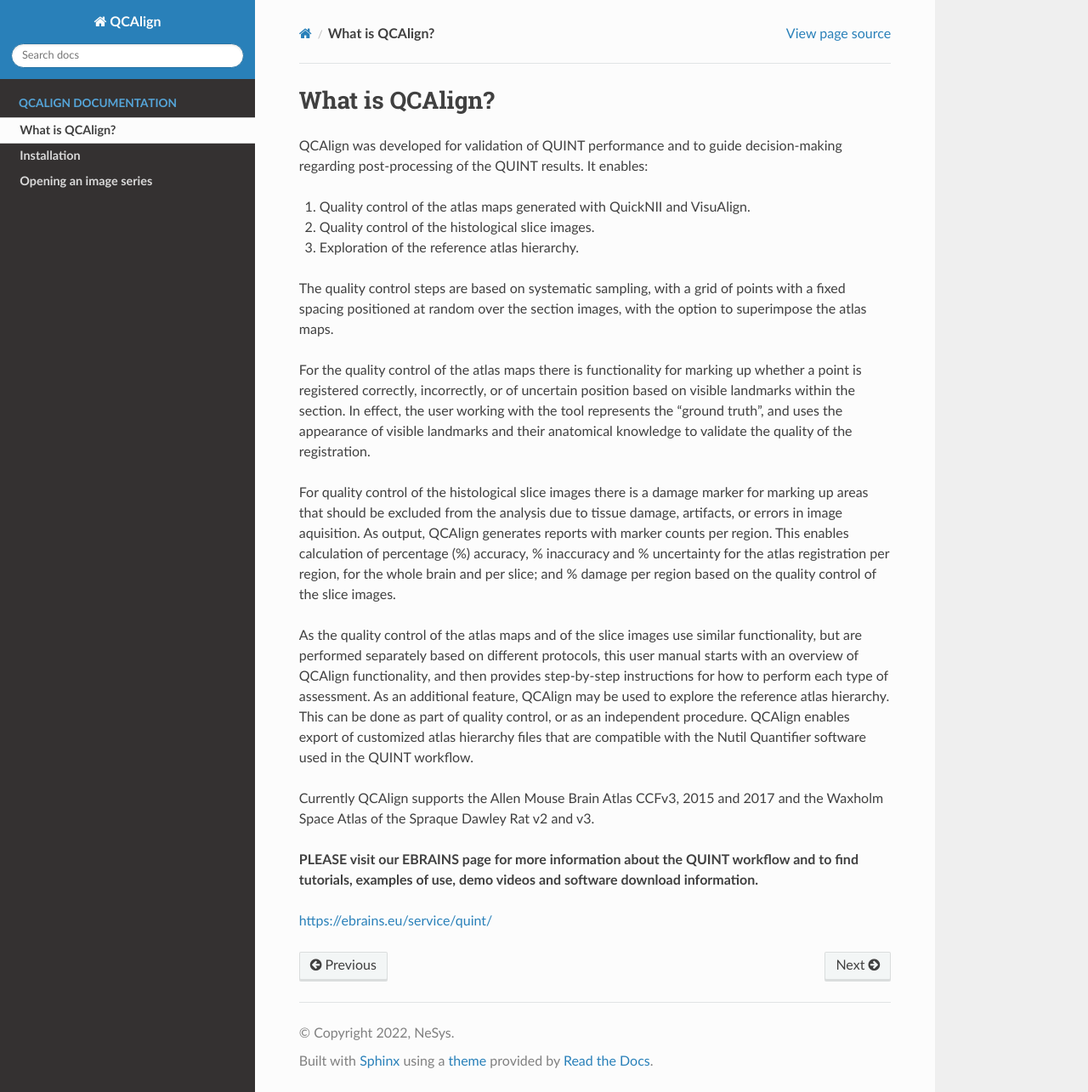
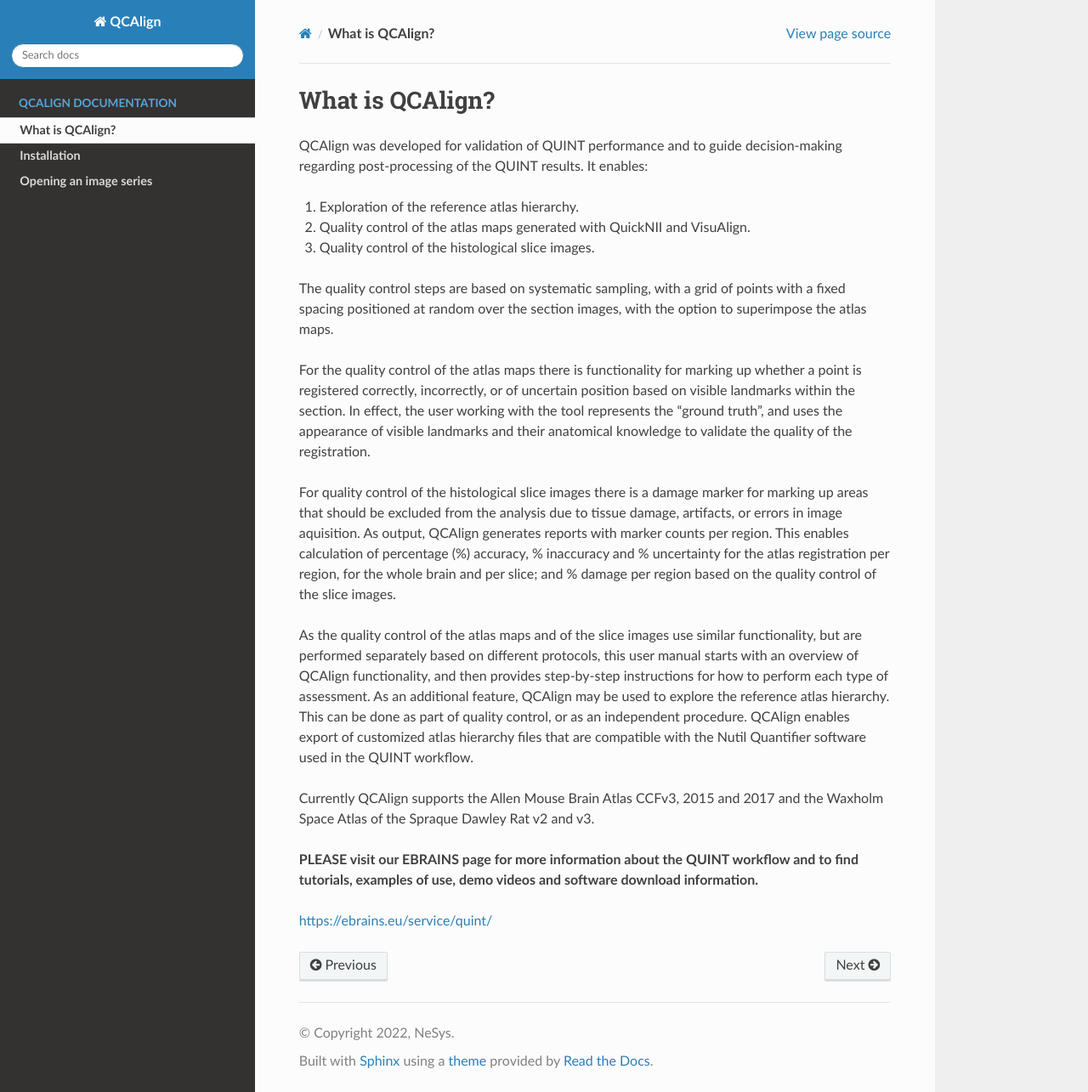
Before and after one commit to Neural-Systems-at-UIO/QCAlign, a Sphinx documentation site: the page built from docs/introduction.rst, in a window 1280 px wide and 1285 px high. Shown: the whole window at 85% size. Built offline with Sphinx 7.4.7 and the Read the Docs theme 2.0.0, drawn with Linux system fonts in a browser that asks for light colours.

```diff
--- a/docs/introduction.rst
+++ b/docs/introduction.rst
@@ -3,13 +3,11 @@
 
 QCAlign was developed for validation of QUINT performance and to guide decision-making regarding post-processing of the QUINT results. It enables:
 
-1.	Quality control of the atlas maps generated with QuickNII and VisuAlign.
+1.	Exploration of the reference atlas hierarchy.
 
+2.	Quality control of the atlas maps generated with QuickNII and VisuAlign.
 
-2.	Quality control of the histological slice images.
-
-
-3.	Exploration of the reference atlas hierarchy.
+3.	Quality control of the histological slice images.
 
 The quality control steps are based on systematic sampling, with a grid of points with a fixed spacing positioned at random over the section images, with the option to superimpose the atlas maps.
 
```
